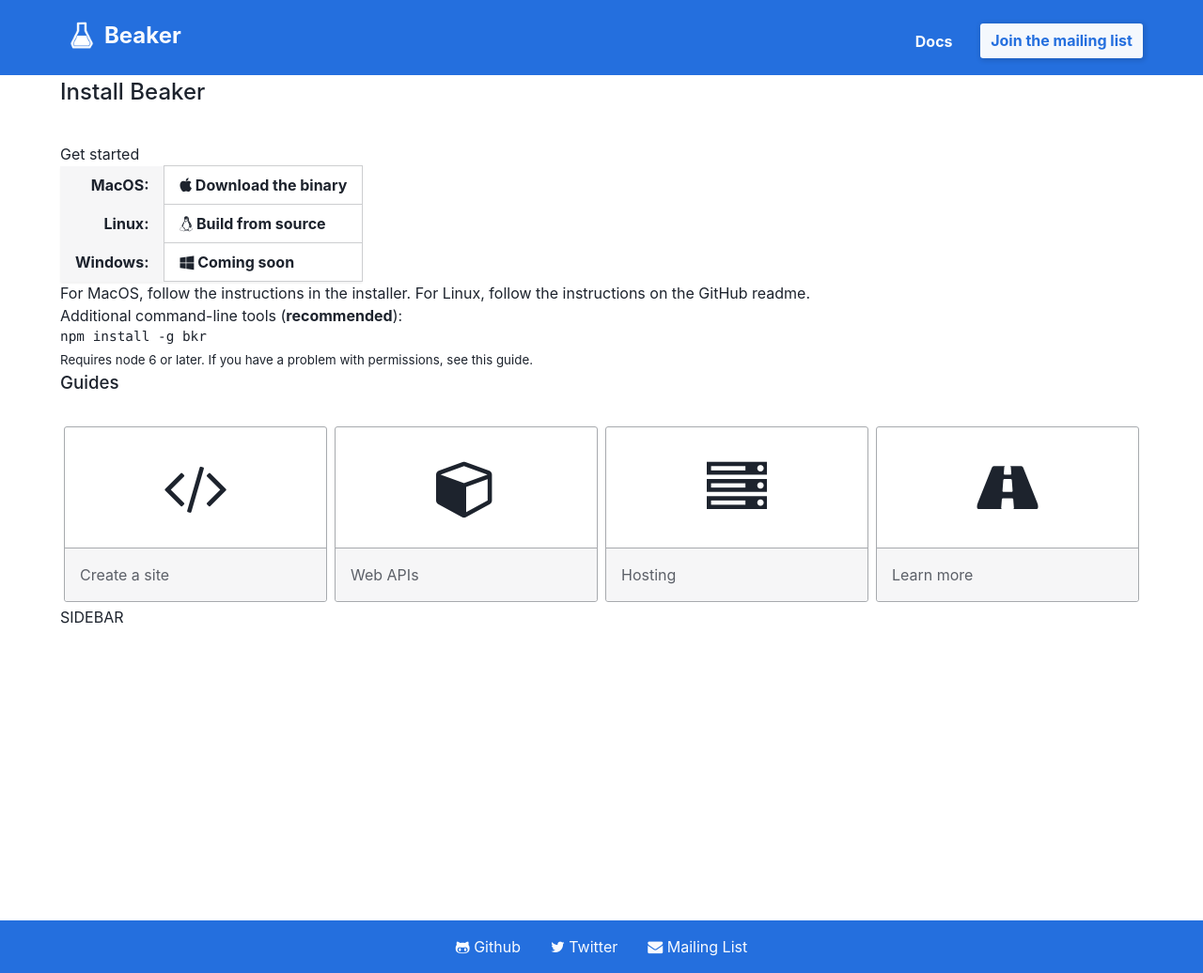
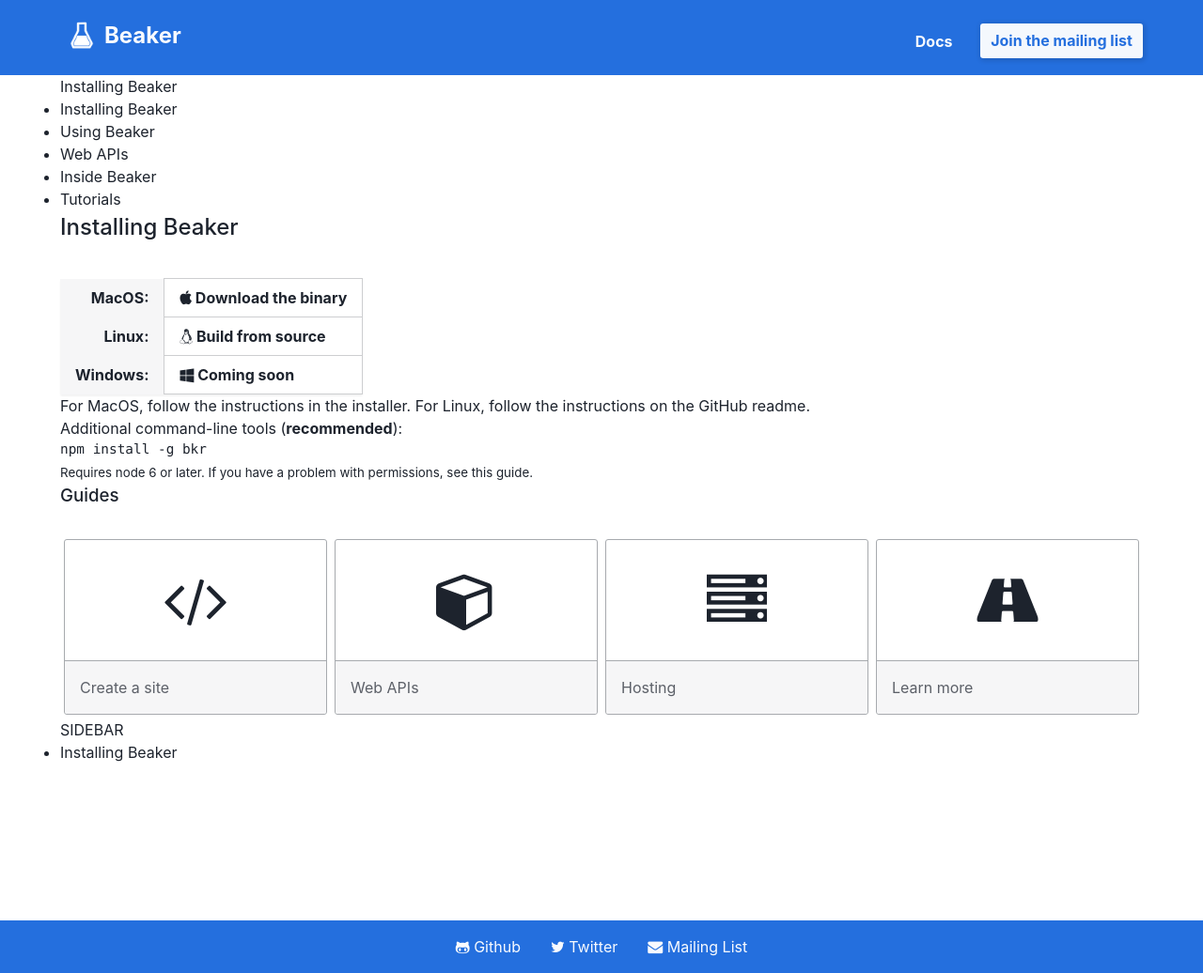
Before and after one commit to beakerbrowser/beakerbrowser.com, a Jekyll site: the page built from _docs/install.md, in a window 1280 px wide. Shown: the whole page at 94% size. Built offline with Jekyll 4.4.1, drawn with Linux system fonts in a browser that asks for light colours.

Commit message:
Set up top nav template for docs page

```diff
--- a/_docs/install.md
+++ b/_docs/install.md
@@ -1,9 +1,8 @@
 ---
-title:    Install Beaker
-category: Get started
-order:    1
-redirect_from:
- - /docs/howto/use-bkr.html
+title: Installing Beaker
+section: installingBeaker
+sectionTitle: Installing Beaker
+order: 1
 ---
 
 <table class="install-options">
--- a/_includes/docs-nav.html
+++ b/_includes/docs-nav.html
@@ -1,73 +1,18 @@
-<div class="container">
-  <button class="doc__nav-menu-btn doc__nav-menu-btn--open" aria-label="Open navigation">
-    <i class="fa fa-bars"></i>
-  </button>
+<div class="docs-nav">
+  <nav>
+    {% assign activeSection = site.data.docs[include.section] %}
+    <span class="active-section">{{ activeSection.title }}
+    <ul>
+      {% for obj in site.data.docs %}
+        {% assign section = obj[1] %}
+
+        {% if section.title == activeSection.title %}
+          <li class="active">
+        {% else %}
+          <li>
+        {% endif %}
+          <a href="{{ section.url }}">{{ section.title }}</a>
+        </li>
+      {% endfor %}
+  </nav>
 </div>
-
-<nav id="doc-nav" class="doc__nav">
-  <button class="doc__nav-menu-btn doc__nav-menu-btn--close btn" aria-label="Close navigation">
-    <i aria-hidden="true" class="fa fa-bars"></i>
-  </button>
-
-  <a href="/" class="doc__nav__logo">
-    <span><i class="fa fa-flask"></i> Beaker</span>
-  </a>
-
-  <div>
-    <ul class="doc__nav-section">
-      <li class="doc__link {% if '/docs/install.html' == page.url %}current{%endif %}">
-        <a href="{{ '/docs/install.html' | prepend: site.baseurl }}">
-          Install
-        </a>
-      </li>
-      <li class="doc__link {% if '/docs/index.html' == page.url %}current{%endif %}">
-        <a href="{{ '/docs/index.html' | prepend: site.baseurl }}">
-          Introduction
-        </a>
-      </li>
-    </ul>
-
-    {% for section in site.data.docs-nav %}
-    <ul class="doc__nav-section">
-      <span class="doc__group-name">
-        <a href="{{ section.url }}">
-          {{ section.title }}
-        </a>
-      </span>
-      {% if page.url contains section.baseurl %}
-        {% for doc in section.children %}
-          <li class="doc__link {% if doc.url == page.url %}current{%endif %}">
-            <a href="{{ doc.url | prepend: site.baseurl }}">
-              {{ doc.short_title | default: doc.title | escape }}
-            </a>
-          </li>
-        {% endfor %}
-      {% endif %}
-    </ul>
-    {% endfor %}
-
-    <hr>
-    <ul class="doc__nav-section">
-      <li class="doc__link outbound">
-        <a href="https://github.com/beakerbrowser">GitHub</a>
-      </li>
-      <li class="doc__link outbound">
-        <a href="https://twitter.com/BeakerBrowser">Twitter</a>
-      </li>
-      <li class="doc__link outbound">
-        <a href="https://groups.google.com/forum/#!forum/beaker-browser">Mailing list</a>
-      </li>
-      <li class="doc__link outbound">
-        <a href="/docs/howto/install.html">Install Now</a>
-      </li>
-    </ul>
-  </div>
-</nav>
-
-<script>
-  var docNav = document.getElementById('doc-nav');
-  var docNavBtns = document.querySelectorAll('.doc__nav-menu-btn');
-  docNavBtns.forEach(function (el) {
-      el.addEventListener('click', function () { docNav.classList.toggle('visible') });
-  });
-</script>
--- a/_layouts/doc.html
+++ b/_layouts/doc.html
@@ -5,7 +5,7 @@
 <main class="docs">
   <div class="content">
     <div class="container">
-      <!-- TODO main nav -->
+      {% include docs-nav.html section=page.section %}
       <h2>{{ page.title }}</h2>
       {{ page.category }}
       {{ content }}
```
